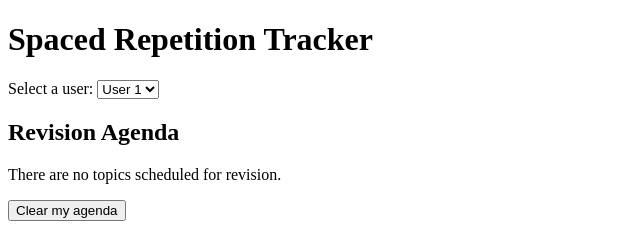
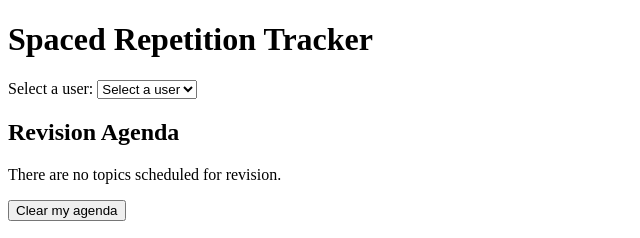
Before and after one commit to JorvanW/Jorvan-Spaced-Repition-Tracker, a website with bundled scripts: page index.html in a window 1280 px wide. Shown: the top 238 px of the page, 0-640 px from the left. Built offline with nearby package versions, Linux system fonts and the light colour scheme.

Commit message:
updated html to not default to the first user on refresh

```diff
--- a/index.html
+++ b/index.html
@@ -9,9 +9,10 @@
   <body>
     <h1>Spaced Repetition Tracker</h1>
 
-    <label for="users">Select a user:</label>
-    <select id="users">
-    </select>
+   <label for="users">Select a user:</label>
+<select id="users">
+  <option value="" selected disabled>Select a user</option>
+</select>
 
     <h2>Revision Agenda</h2>
 
```
